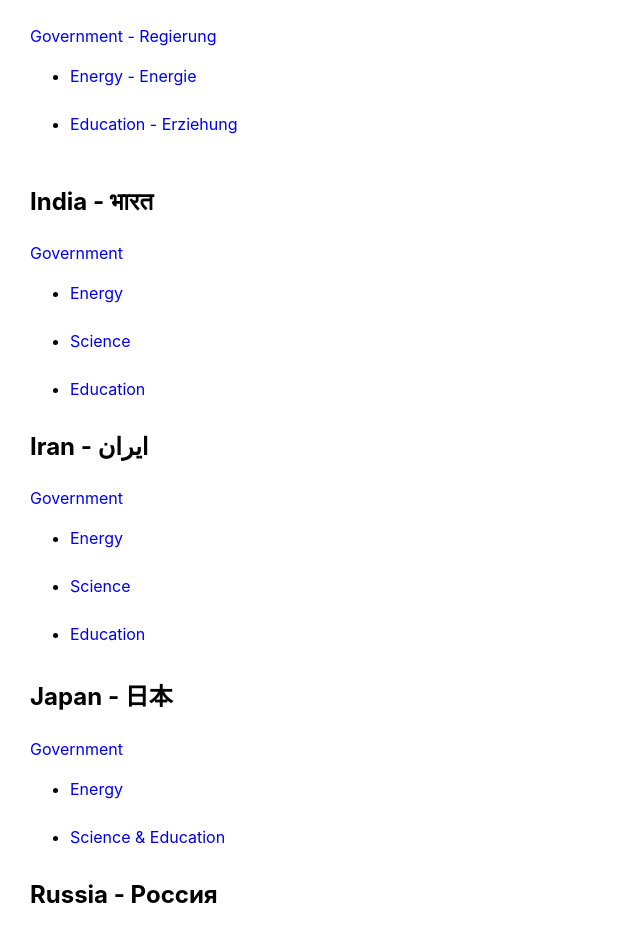
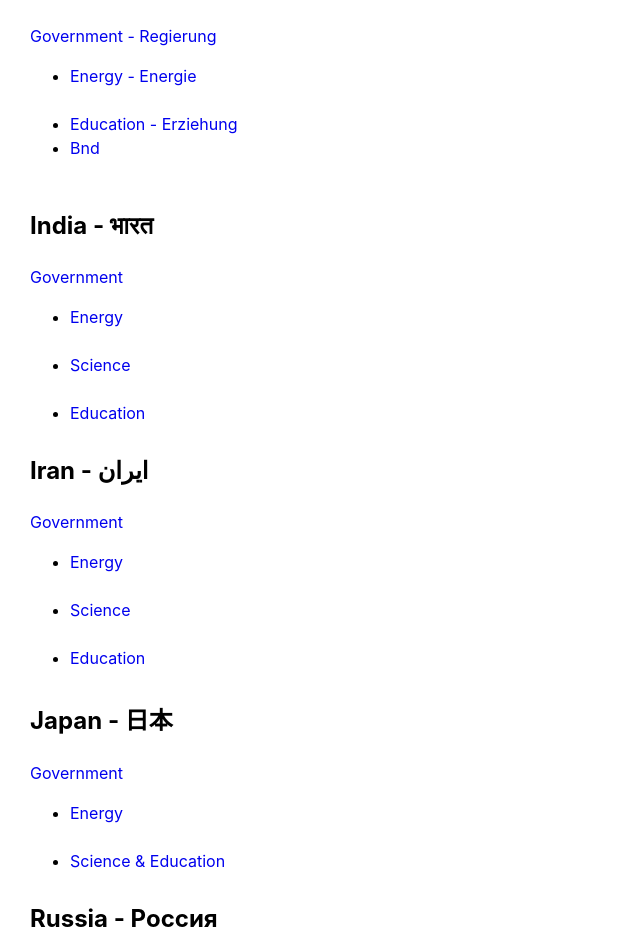
Before and after one commit to JRFink/jrfphyspagesnew, a Next.js app: page /research/gen in a window 1280 px wide. Shown: the part 2903-3836 px from the top of the page, without its empty margins (0-640 px from the left). Built offline with nearby package versions, Linux system fonts and the light colour scheme.

Commit message:
Update index.tsx

```diff
--- a/pages/research/gen/index.tsx
+++ b/pages/research/gen/index.tsx
@@ -237,6 +237,9 @@ const Gen = () => {
                         <li>
                             <Link href="https://www.bmbf.de/bmbf/de/home/home_node.html" className={style.noUnder}>Education - Erziehung</Link>
                         </li>
+<li>
+                            <Link href="https://www.bnd.bund.de" className={style.noUnder}>Bnd</Link>
+                        </li>
                     </ul>
                 </p>
                 <br />
```
